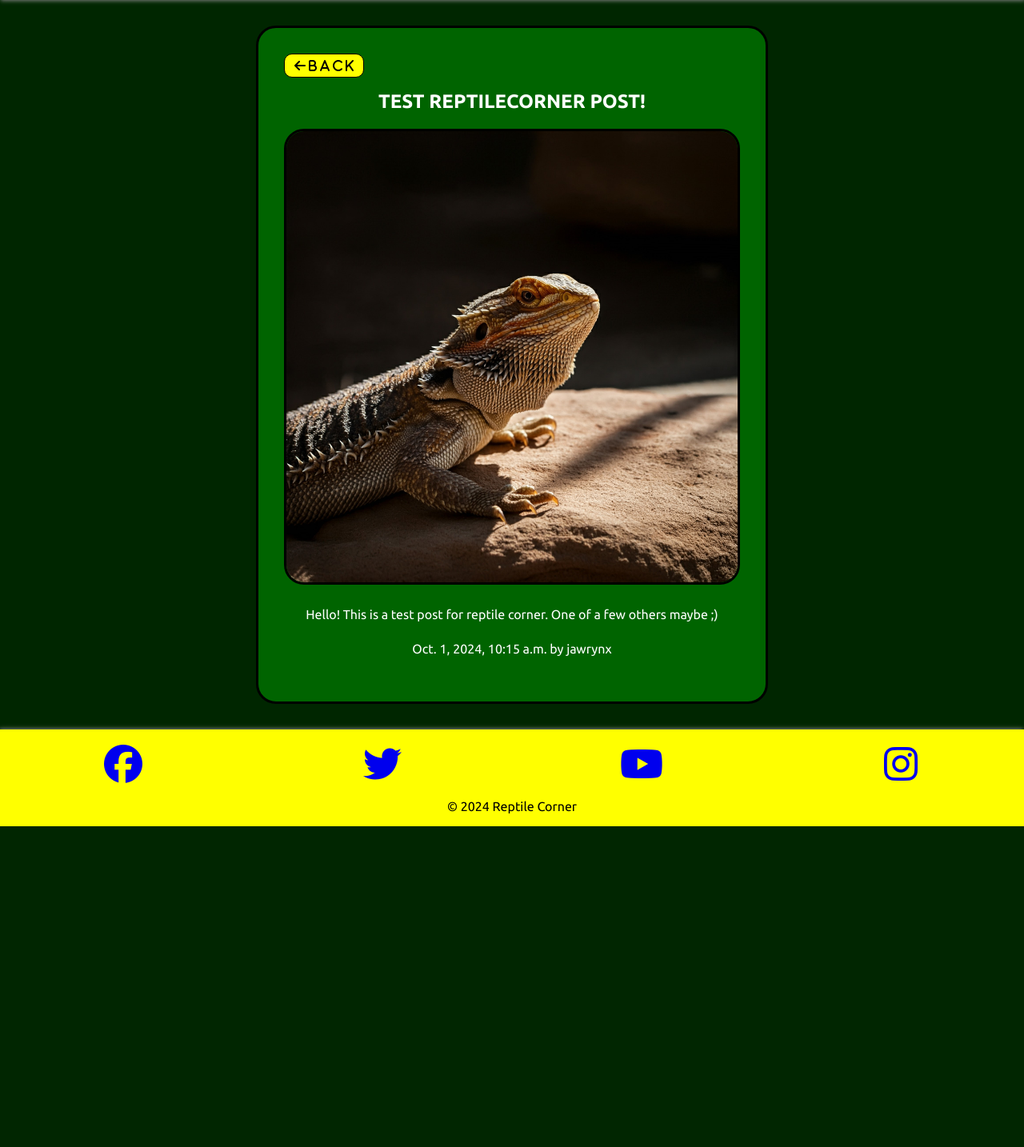
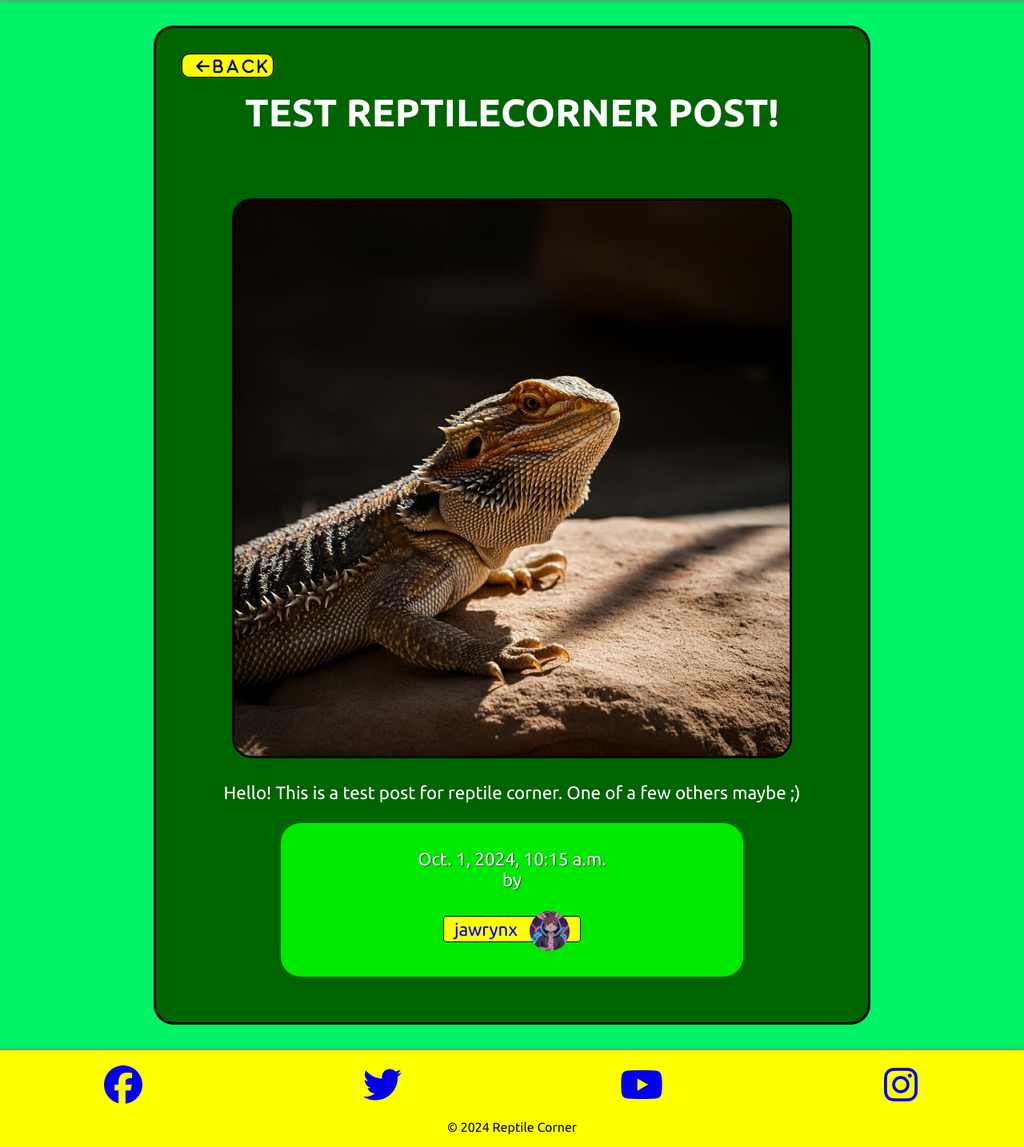
Before and after one commit to Jawrynx/ReptileCorner, a Django app: a page that uses posts/templates/posts/post_page.html in a window 1280 px wide. Shown: the part 82-1516 px from the top of the page at 80% size. Before the commit the page ends 1115 px from the top, so only its background shows below. Run offline with Django 5.2, Linux system fonts and the light colour scheme; data comes from the database, SQL or seed files in the repository; both versions use the stored data as it was after the commit; some libraries are stand-ins or nearby versions.

Commit message:
Added more styling to individual posts, made responsive and added a profile image to the post author.

```diff
--- a/posts/templates/posts/post_page.html
+++ b/posts/templates/posts/post_page.html
@@ -23,8 +23,17 @@
             <div class="col-12">
                 <p class="body-field">{{ post.body }}</p>
             </div>
-            <div class="col-12">
-                <p class="date-stamp">{{ post.date }} by {{ post.author }}</p>
+            <div class="col-12" id="post-info">
+                <p class="date-stamp">{{ post.date }}<br> by <br><br>
+                    <span class="post-profile">
+                        <a href="../profile/{{ post.author }}">{{ post.author }}</a>
+                        {% if post.author.profile.profile_picture %}
+                            <img src="{{ post.author.profile.profile_picture.url }}" alt="{{ post.author.username }}'s profile picture">
+                        {% else %}
+                            {% comment %} <img src="{% static 'images/default_profile_pic.jpg' %}" alt="Default profile picture">  {% endcomment %}
+                        {% endif %}
+                    </span>
+                </p>
             </div>
         </div>
     </section>
--- a/posts/templates/posts/posts_list.html
+++ b/posts/templates/posts/posts_list.html
@@ -20,7 +20,9 @@
             </a>
             <p class="body-field col-12">{{ post.body }}</p>
             <p class="date-stamp col-12">
-                <em>{{ post.date }}</em> by <strong>{{ post.author }}</strong>
+                <em>{{ post.date }}</em> by <a href="../profile/{{ post.author }}">
+                    <strong>{{ post.author }}</strong>
+                </a>
             </p>
             <a href="{% url 'posts:page' slug=post.slug %}" class="read-more col-12">READ MORE</a>
             </div>
--- a/profiles/models.py
+++ b/profiles/models.py
@@ -4,7 +4,7 @@ from django.db.models.signals import post_save
 
 # Create your models here.
 class Profile(models.Model):
-    user = models.OneToOneField(User, on_delete=models.CASCADE)
+    user = models.OneToOneField(User, on_delete=models.CASCADE, related_name='profile')
     bio = models.TextField(blank=True)
     location = models.CharField(max_length=30, blank=True)
     favorite_reptile = models.CharField(max_length=50, blank=True)
--- a/static/css/style.css
+++ b/static/css/style.css
@@ -297,17 +297,57 @@ ul{
 .post-page {
     color: white;
     display: flex;
-    background-color: rgba(0, 0, 0, 0.7);
+    background-color: rgba(0, 255, 115, 0.897);
     justify-content: center;
 }
 
 .post-card {
     margin: 2rem;
-    width: 50%;
+    width: 90%;
     border: 3px solid black;
     background-color: darkgreen;
     padding: 2rem;
     border-radius: 25px;
+    font-size: 1.2rem;
+}
+
+#post-info {
+    display: flex;
+    flex-direction: column;
+    align-items: center;
+    text-align: center;
+}
+
+#post-info p {
+    background-color: #00e900;
+    border-radius: 25px;
+    padding: 2rem;
+    width: 70%;
+    text-shadow: 1px 1px 1px darkgreen;
+    font-size: 0.8rem;
+}
+
+.post-profile {
+    margin: 1rem;
+    background-color: yellow;
+    border: 1px solid black;
+    padding: 0.2rem 0.8rem;
+    border-radius: 4px;
+}
+
+.post-profile {
+    color: black;
+    text-decoration: none;
+    text-shadow: none;
+}
+
+.post-profile img {
+    width: 30px;
+    height: 30px;
+    border-radius: 50%;
+    object-fit: cover;
+    vertical-align: middle;
+    margin-left: 10px;
 }
 
 /* .post-header {
@@ -322,7 +362,8 @@ ul{
     border-radius: 10px;
     border: 1px solid black;
     padding-top: 6px;
-    width: 100px;
+    padding-left: 10px;
+    width: 115px;
     height: 30px;
     cursor: pointer;
     color: black;
@@ -331,6 +372,8 @@ ul{
 .post-page h1 {
     margin-bottom: 20px;
     text-transform: uppercase;
+    text-align: center;
+    font-size: 1.2rem;
 }
 
 .post-image {
@@ -603,9 +646,50 @@ footer {
     color: black;
 }
 
+@media screen and (max-width: 460px) {
+    #post-info .post-profile img {
+        display: none;
+    }
+}
+
+
+@media screen and (min-width: 500px) {
+
+    .post-header h1 {
+        font-size: 2rem;
+    }
+
+    #post-info p {
+        font-size: 1.2rem;
+    }
+
+    #post-info .post-profile img {
+        width: 40px;
+        height: 40px;
+    }
+}
+
 @media screen and (min-width: 768px) {
     .login-container {
         width: 70%;
+    }
+
+    /* Individual Posts */
+
+    .post-header h1 {
+        font-size: 2.5rem;
+    }
+
+    .body-field,
+    #post-info p {
+        font-size: 1.4rem;
+    }
+
+
+
+    #post-info .post-profile img {
+        width: 50px;
+        height: 50px;
     }
 }
 
@@ -709,6 +793,15 @@ footer {
         text-align: center;
     }
 
+    .post-card {
+        max-width: 70%;
+    }
+
+    .post-header h1 {
+        font-size: 3rem;
+        margin-bottom: 80px;
+    }
+
     .login-container {
         width: 50%;
     }
```
Also changed, not shown: templates/home.html (+6 -1 lines), db.sqlite3, profiles/migrations/0002_alter_profile_user.py (added).
